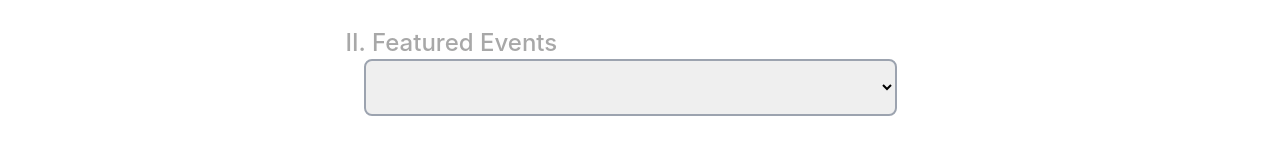
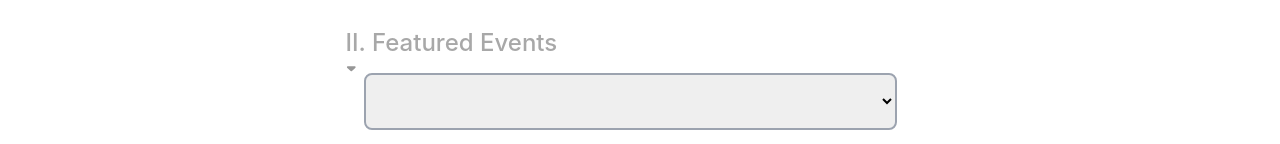
Before and after one commit to therealmai/sanaol_agency, a Vue app in the folder vue/: page /herobannerMG in a window 1280 px wide. Shown: the part 750-894 px from the top of the page. Built offline with nearby package versions, Linux system fonts and the light colour scheme; what tw-elements would draw is missing.

Commit message:
startPoint

```diff
--- a/vue/src/pages/HerobannerMG.vue
+++ b/vue/src/pages/HerobannerMG.vue
@@ -4,13 +4,9 @@
   <!-- <button class="mt-6 ml-6 text-[#7367F0] w-16 text-center border rounded-lg" style="background: #F6F5FF;"><a href="../pages/Hero.vue">Back</a></button> -->
 
 
-
-
-
-
-
-
-<div class="mt-10 ml-80 mb-1 w-3/4 flex flex-col flex-row"><h1 class="font-bold text-xl flex-row">Edit Hero Banner</h1><br></div>
+        <div class="mt-10 ml-80 mb-1 w-3/4 flex flex-col flex-row">
+              <h1 class="font-bold text-xl flex-row">Edit Hero Banner</h1><br>
+        </div>
         <div class="ml-32 mb-10 w-3/4 flex flex-col flex-row justify-center items-center">
 
 
@@ -65,9 +61,23 @@
   <!-- select option (manual) -->
   <div class="ml-6 flex-auto">
       <p style="color:#A8A8A8; font-family:Inter; font-size:24px; font-weight: 500;">II. Featured Events</p>
+                    <div>
+
+                            <svg width="10" height="14" viewBox="0 0 10 14" fill="none" xmlns="http://www.w3.org/2000/svg">
+                            <g clip-path="url(#clip0_1880_110)">
+                            <path d="M4.67112 9.99632C5.02268 10.3137 5.59362 10.3137 5.94518 9.99632L9.54518 6.74632C9.80393 6.51273 9.87987 6.16487 9.73924 5.86019C9.59862 5.5555 9.27237 5.35745 8.90674 5.35745L1.70674 5.35999C1.34393 5.35999 1.01487 5.55804 0.874241 5.86273C0.733616 6.16741 0.812366 6.51527 1.0683 6.74886L4.6683 9.99886L4.67112 9.99632Z" fill="#979797"/>
+                            </g>
+                            <defs>
+                            <clipPath id="clip0_1880_110">
+                            <rect width="9" height="13" fill="white" transform="translate(0.806641 0.484985)"/>
+                            </clipPath>
+                            </defs>
+                            </svg>
+                    </div>
       <select v-model="newsSetting" class="w-[529px] h-[53px]
           outline outline-gray-400 outline-2 rounded-md ml-5">
           <option value="" selected disabled>Show 3 of most recent news</option>
+
           <!-- selecting news -->
           <option value="">A</option>
           <option value="">B</option>
--- a/vue/src/pages/herobannerMG.vue
+++ b/vue/src/pages/herobannerMG.vue
@@ -4,13 +4,9 @@
   <!-- <button class="mt-6 ml-6 text-[#7367F0] w-16 text-center border rounded-lg" style="background: #F6F5FF;"><a href="../pages/Hero.vue">Back</a></button> -->
 
 
-
-
-
-
-
-
-<div class="mt-10 ml-80 mb-1 w-3/4 flex flex-col flex-row"><h1 class="font-bold text-xl flex-row">Edit Hero Banner</h1><br></div>
+        <div class="mt-10 ml-80 mb-1 w-3/4 flex flex-col flex-row">
+              <h1 class="font-bold text-xl flex-row">Edit Hero Banner</h1><br>
+        </div>
         <div class="ml-32 mb-10 w-3/4 flex flex-col flex-row justify-center items-center">
 
 
@@ -65,9 +61,23 @@
   <!-- select option (manual) -->
   <div class="ml-6 flex-auto">
       <p style="color:#A8A8A8; font-family:Inter; font-size:24px; font-weight: 500;">II. Featured Events</p>
+                    <div>
+
+                            <svg width="10" height="14" viewBox="0 0 10 14" fill="none" xmlns="http://www.w3.org/2000/svg">
+                            <g clip-path="url(#clip0_1880_110)">
+                            <path d="M4.67112 9.99632C5.02268 10.3137 5.59362 10.3137 5.94518 9.99632L9.54518 6.74632C9.80393 6.51273 9.87987 6.16487 9.73924 5.86019C9.59862 5.5555 9.27237 5.35745 8.90674 5.35745L1.70674 5.35999C1.34393 5.35999 1.01487 5.55804 0.874241 5.86273C0.733616 6.16741 0.812366 6.51527 1.0683 6.74886L4.6683 9.99886L4.67112 9.99632Z" fill="#979797"/>
+                            </g>
+                            <defs>
+                            <clipPath id="clip0_1880_110">
+                            <rect width="9" height="13" fill="white" transform="translate(0.806641 0.484985)"/>
+                            </clipPath>
+                            </defs>
+                            </svg>
+                    </div>
       <select v-model="newsSetting" class="w-[529px] h-[53px]
           outline outline-gray-400 outline-2 rounded-md ml-5">
           <option value="" selected disabled>Show 3 of most recent news</option>
+
           <!-- selecting news -->
           <option value="">A</option>
           <option value="">B</option>
--- a/vue/src/store/index.js
+++ b/vue/src/store/index.js
@@ -1,4 +1,4 @@
-import createPersistedState from "vuex-persistedstate";
+// import createPersistedState from "vuex-persistedstate";
 import { createStore } from "vuex";
 import axios from "../axios";
 
```
Lines whose indentation alone changed are shown as unchanged.
